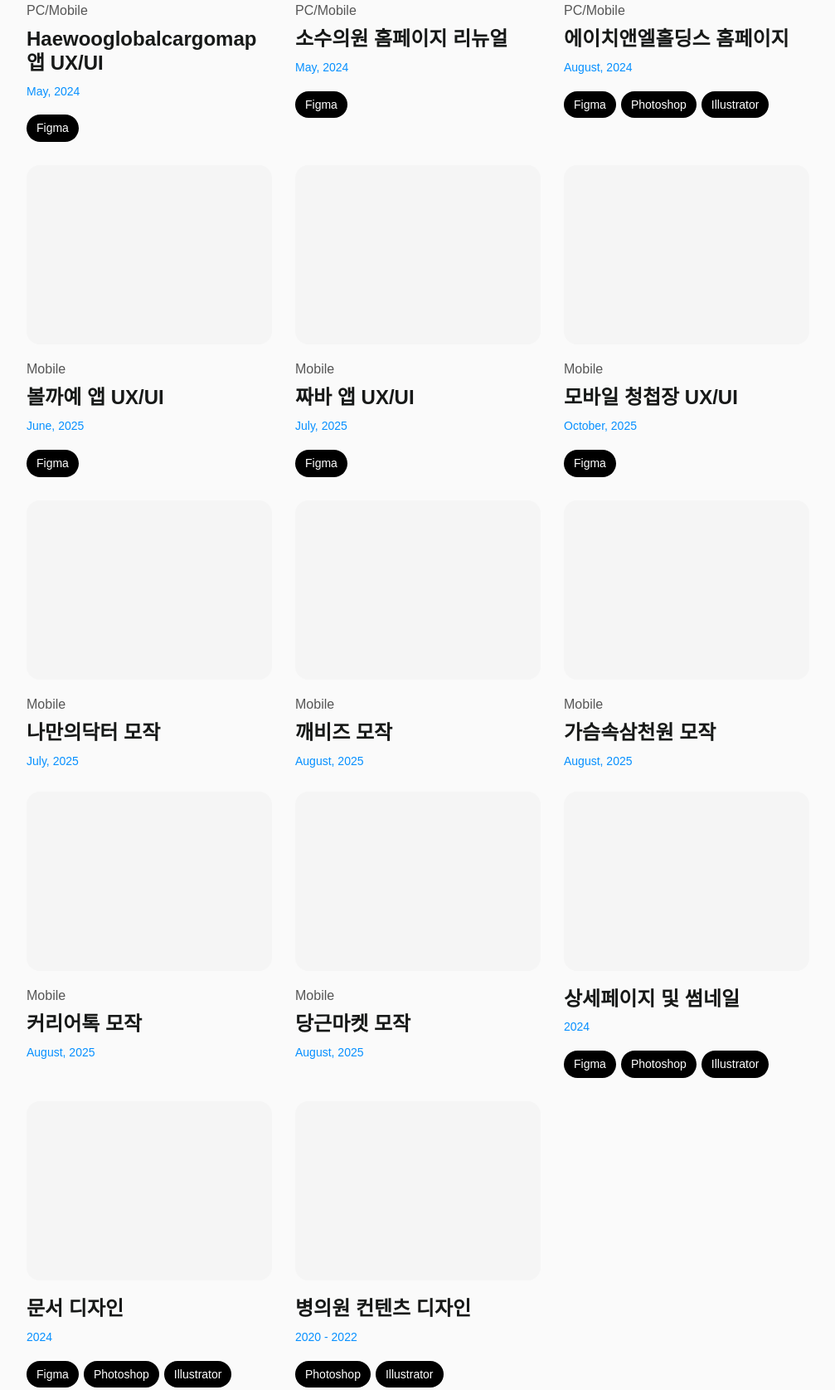
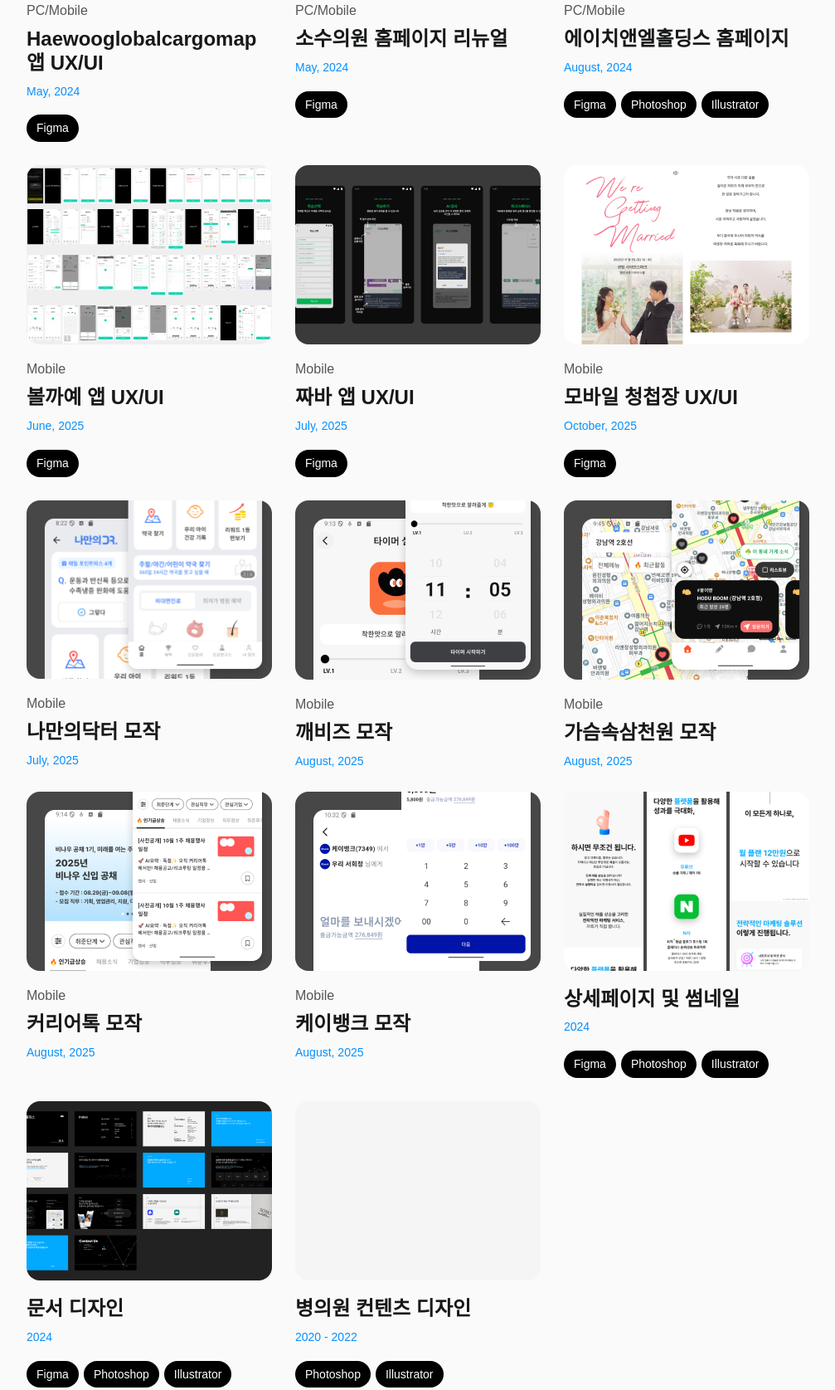
Before and after one commit to clubnerdy/publisher-clubnerdy, a plain HTML site: page index.html in a window 1280 px wide. Shown: the part 8665-10340 px from the top of the page at 83% size, without its empty margins (136-1143 px from the left). Drawn offline with Linux system fonts and the light colour scheme; files whose address does not match are found by name; a web font is replaced by a local one.

Commit message:
디자인 이미지 추가

```diff
--- a/index.html
+++ b/index.html
@@ -801,7 +801,12 @@
         </div>
         <ul class="book_container container">
           <li class="card book_card">
-            <figure><img src="assets/images/dummy.png" alt="" /></figure>
+            <figure>
+              <img
+                src="assets/images/design/thumnail/1.png"
+                alt="Haewooglobalcargomap 앱 UX/UI 이미지"
+              />
+            </figure>
             <div class="content">
               <p>PC/Mobile</p>
               <h3>Haewooglobalcargomap 앱 UX/UI</h3>
@@ -812,7 +817,12 @@
             </ul>
           </li>
           <li class="card book_card">
-            <figure><img src="assets/images/dummy.png" alt="" /></figure>
+            <figure>
+              <img
+                src="assets/images/design/thumnail/2.png"
+                alt="소수의원 홈페이지 리뉴얼 디자인"
+              />
+            </figure>
             <div class="content">
               <p>PC/Mobile</p>
               <h3>소수의원 홈페이지 리뉴얼</h3>
@@ -823,7 +833,12 @@
             </ul>
           </li>
           <li class="card book_card">
-            <figure><img src="assets/images/dummy.png" alt="" /></figure>
+            <figure>
+              <img
+                src="assets/images/design/thumnail/3.png"
+                alt="에이치앤엘홀딩스 홈페이지 UXUI 디자인"
+              />
+            </figure>
             <div class="content">
               <p>PC/Mobile</p>
               <h3>에이치앤엘홀딩스 홈페이지</h3>
@@ -836,7 +851,12 @@
             </ul>
           </li>
           <li class="card book_card">
-            <figure><img src="assets/images/dummy.png" alt="" /></figure>
+            <figure>
+              <img
+                src="assets/images/design/thumnail/4.png"
+                alt="볼까예 앱 UX/UI 디자인인"
+              />
+            </figure>
             <div class="content">
               <p>Mobile</p>
               <h3>볼까예 앱 UX/UI</h3>
@@ -847,7 +867,12 @@
             </ul>
           </li>
           <li class="card book_card">
-            <figure><img src="assets/images/dummy.png" alt="" /></figure>
+            <figure>
+              <img
+                src="assets/images/design/thumnail/5.png"
+                alt="짜바 앱 UX/UI 디자인"
+              />
+            </figure>
             <div class="content">
               <p>Mobile</p>
               <h3>짜바 앱 UX/UI</h3>
@@ -858,7 +883,12 @@
             </ul>
           </li>
           <li class="card book_card">
-            <figure><img src="assets/images/dummy.png" alt="" /></figure>
+            <figure>
+              <img
+                src="assets/images/design/thumnail/6.png"
+                alt="모바일 청첩장 UX/UI 디자인"
+              />
+            </figure>
             <div class="content">
               <p>Mobile</p>
               <h3>모바일 청첩장 UX/UI</h3>
@@ -869,7 +899,12 @@
             </ul>
           </li>
           <li class="card book_card">
-            <figure><img src="assets/images/dummy.png" alt="" /></figure>
+            <figure>
+              <img
+                src="assets/images/design/thumnail/7.png"
+                alt="나만의닥터 모작"
+              />
+            </figure>
             <div class="content">
               <p>Mobile</p>
               <h3>나만의닥터 모작</h3>
@@ -877,7 +912,12 @@
             </div>
           </li>
           <li class="card book_card">
-            <figure><img src="assets/images/dummy.png" alt="" /></figure>
+            <figure>
+              <img
+                src="assets/images/design/thumnail/8.png"
+                alt="깨비즈 모작"
+              />
+            </figure>
             <div class="content">
               <p>Mobile</p>
               <h3>깨비즈 모작</h3>
@@ -885,7 +925,12 @@
             </div>
           </li>
           <li class="card book_card">
-            <figure><img src="assets/images/dummy.png" alt="" /></figure>
+            <figure>
+              <img
+                src="assets/images/design/thumnail/9.png"
+                alt="가슴속삼천원 모작"
+              />
+            </figure>
             <div class="content">
               <p>Mobile</p>
               <h3>가슴속삼천원 모작</h3>
@@ -893,7 +938,12 @@
             </div>
           </li>
           <li class="card book_card">
-            <figure><img src="assets/images/dummy.png" alt="" /></figure>
+            <figure>
+              <img
+                src="assets/images/design/thumnail/10.png"
+                alt="커리어톡 모작"
+              />
+            </figure>
             <div class="content">
               <p>Mobile</p>
               <h3>커리어톡 모작</h3>
@@ -901,15 +951,25 @@
             </div>
           </li>
           <li class="card book_card">
-            <figure><img src="assets/images/dummy.png" alt="" /></figure>
+            <figure>
+              <img
+                src="assets/images/design/thumnail/11.png"
+                alt="케이뱅크 모작"
+              />
+            </figure>
             <div class="content">
               <p>Mobile</p>
-              <h3>당근마켓 모작</h3>
+              <h3>케이뱅크 모작</h3>
               <span>August, 2025</span>
             </div>
           </li>
           <li class="card book_card">
-            <figure><img src="assets/images/dummy.png" alt="" /></figure>
+            <figure>
+              <img
+                src="assets/images/design/thumnail/12.png"
+                alt="상세페이지 및 썸네일"
+              />
+            </figure>
             <div class="content">
               <h3>상세페이지 및 썸네일</h3>
               <span>2024</span>
@@ -921,7 +981,12 @@
             </ul>
           </li>
           <li class="card book_card">
-            <figure><img src="assets/images/dummy.png" alt="" /></figure>
+            <figure>
+              <img
+                src="assets/images/design/thumnail/13.png"
+                alt="문서 디자인"
+              />
+            </figure>
             <div class="content">
               <h3>문서 디자인</h3>
               <span>2024</span>
```
